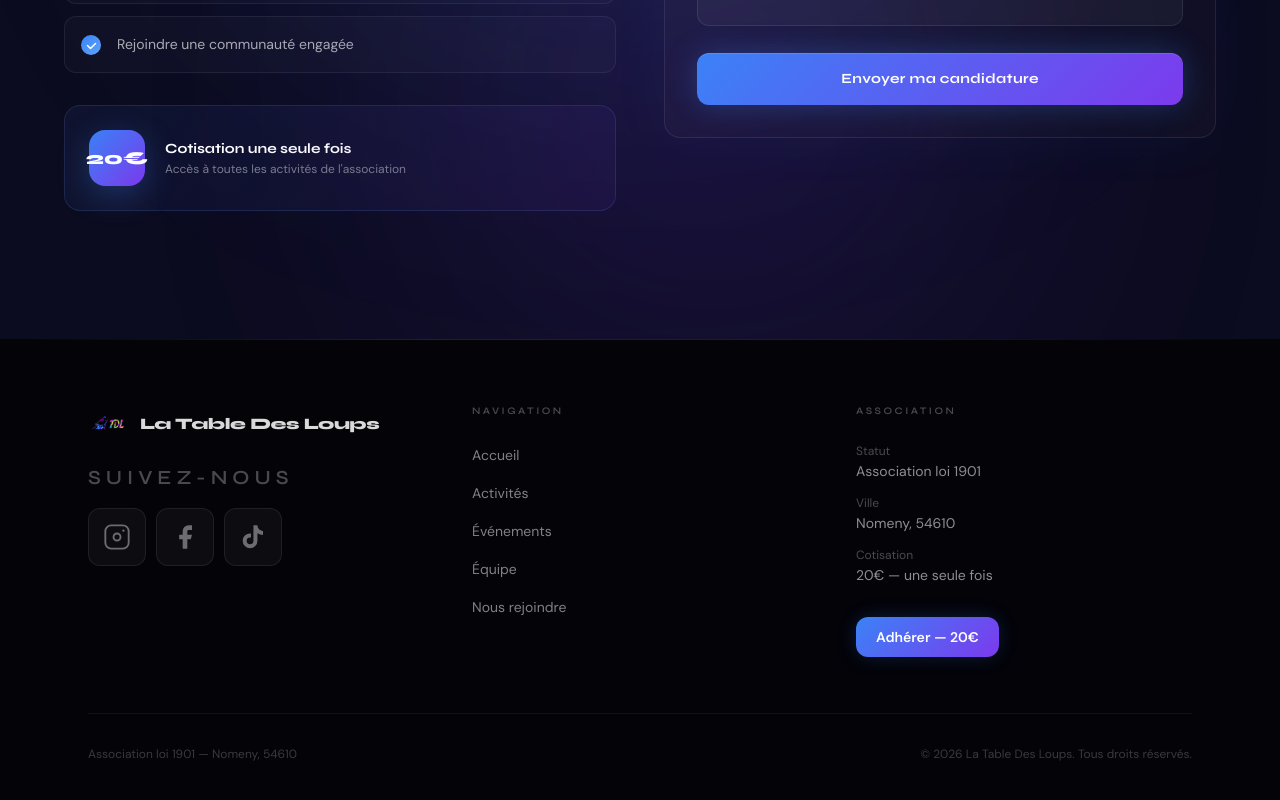
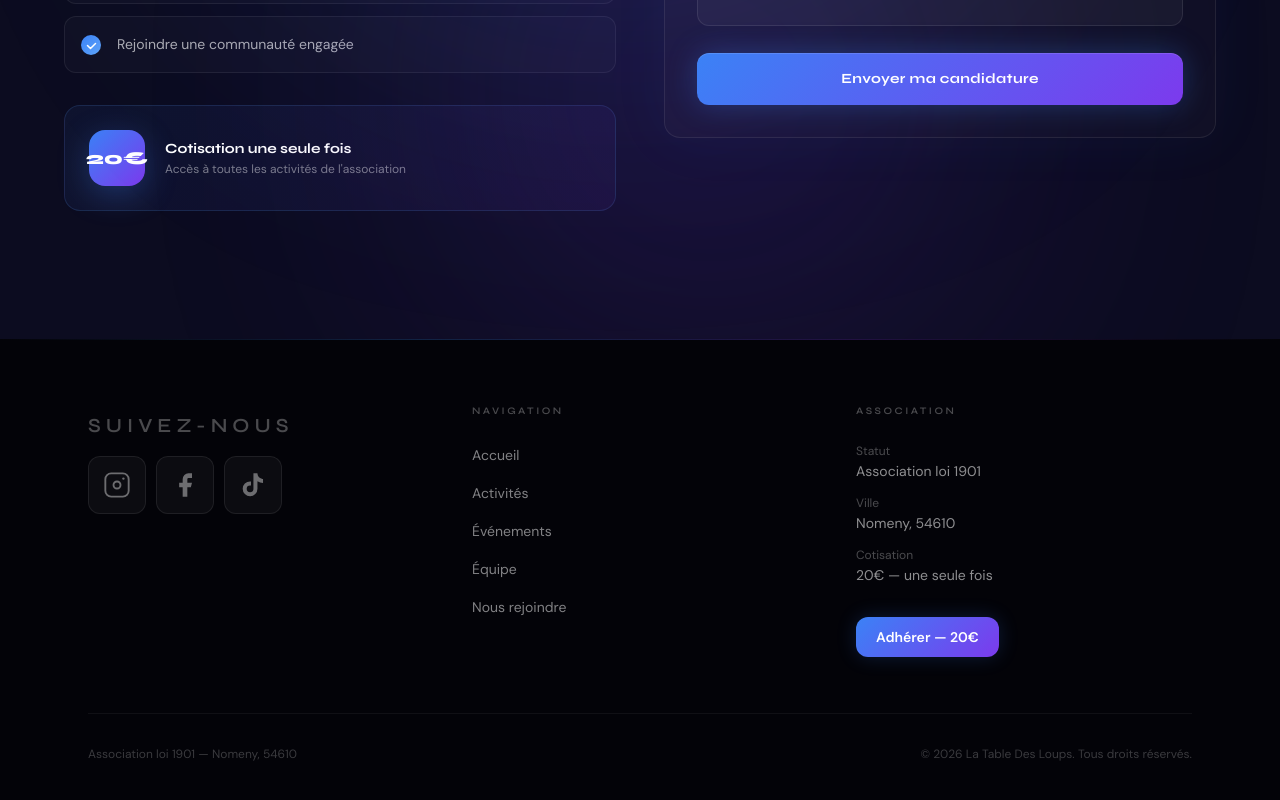
Before and after one commit to Corentincode07/table-des-loups, a Next.js app: page / in a window 1280 px wide. Shown: the part 4623-5423 px from the top of the page. Built offline with nearby package versions, Linux system fonts and the light colour scheme.

Commit message:
suppression logo et nom footer

```diff
--- a/components/Footer.tsx
+++ b/components/Footer.tsx
@@ -1,4 +1,3 @@
-import Image from "next/image";
 import { navLinks, siteConfig } from "@/lib/data";
 
 const InstagramIcon = () => (
@@ -62,19 +61,7 @@ export default function Footer() {
         <div className="grid grid-cols-1 md:grid-cols-3 gap-12 mb-14">
           {/* Brand */}
           <div>
-            <div className="flex items-center gap-3 mb-5">
-              <div className="relative w-10 h-10 flex-shrink-0">
-                <Image
-                  src="/logo.png"
-                  fill
-                  alt="Logo La Table Des Loups"
-                  style={{ objectFit: "contain", mixBlendMode: "screen" }}
-                />
-              </div>
-              <p className="font-extrabold text-white/85 text-base leading-tight font-[family-name:var(--font-syne)] tracking-tight">
-                La Table Des Loups
-              </p>
-            </div>
+
             {/* Social icons */}
             <p className="text-white/28 text-xl font-semibold uppercase tracking-[0.25em] mb-4 mt-2 font-[family-name:var(--font-syne)]">
               Suivez-nous
```
